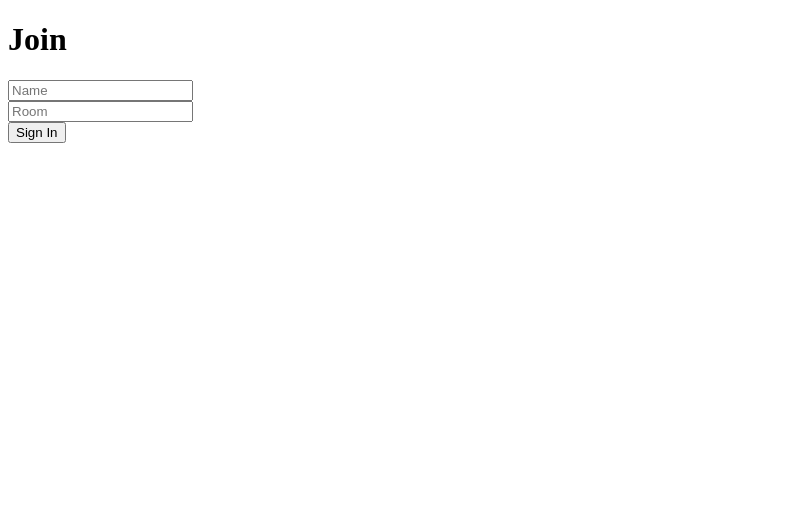
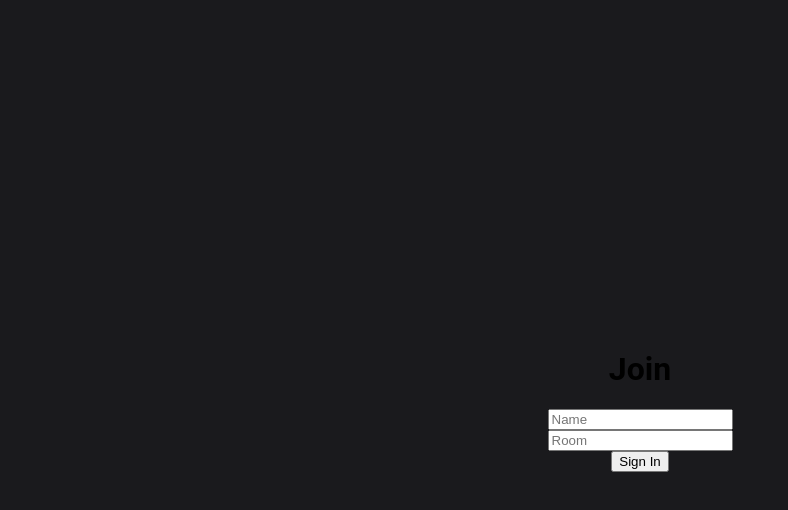
Before and after one commit to HoangTienDinh/chatter-socketio-react, a React (Create React App) app in the folder client/: page / in a window 1280 px wide. Shown: the top 510 px of the page, without its empty margins (0-788 px from the left). Built offline with nearby package versions, Linux system fonts and the light colour scheme.

Commit message:
add css for joinOuterContainer

```diff
--- a/client/src/components/Join/Join.css
+++ b/client/src/components/Join/Join.css
@@ -0,0 +1,22 @@
+html, body {
+    font-family: 'Roboto', sans-serif;
+    padding: 0;
+    margin: 0;
+}
+
+#root {
+    height: 100vh;
+}
+
+* {
+    box-sizing: border-box;
+}
+
+.joinOuterContainer {
+    display: flex;
+    justify-content: center;
+    text-align: center;
+    height: 100vh;
+    align-items: center;
+    background-color: #1A1A1D;
+}
--- a/client/src/components/Join/Join.js
+++ b/client/src/components/Join/Join.js
@@ -1,5 +1,7 @@
 import React, { useState } from "react";
 import { Link } from "react-router-dom";
+
+import "./Join.css";
 
 const Join = () => {
   const [name, setName] = useState("");
```
